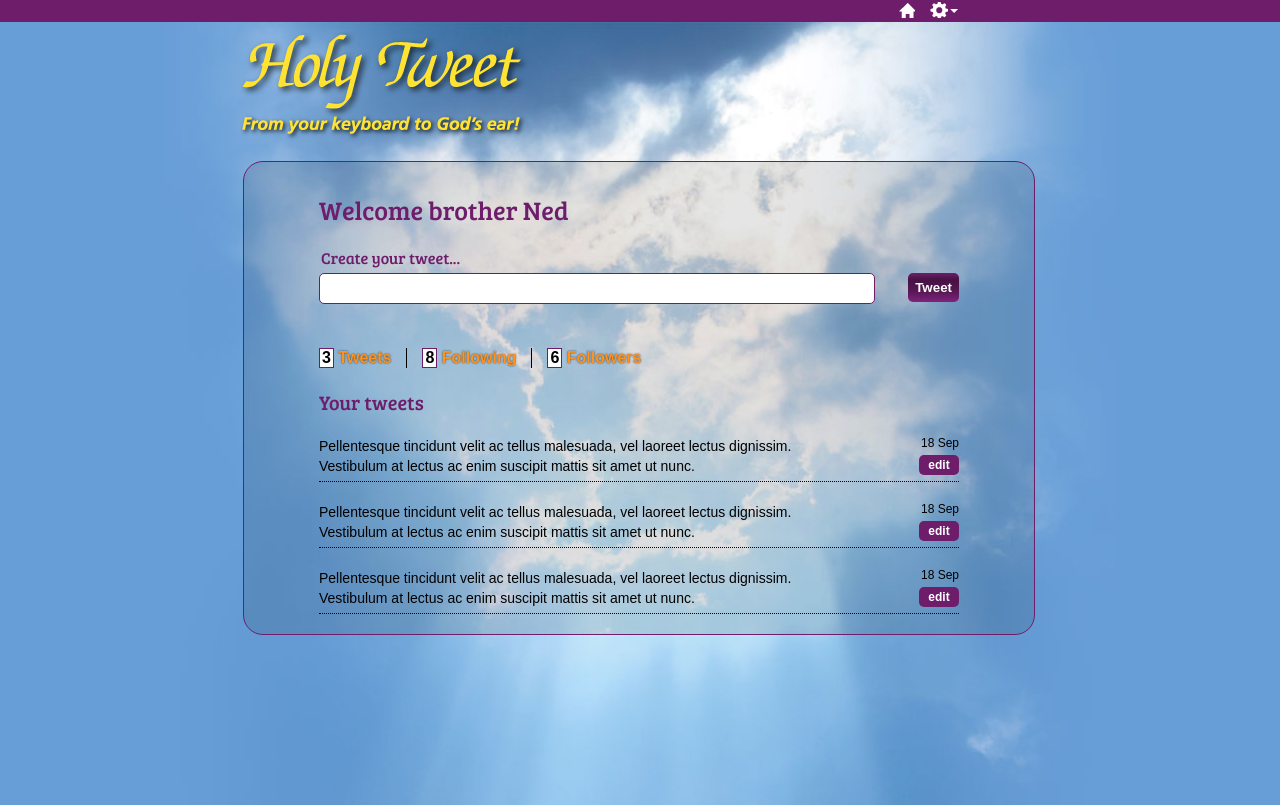
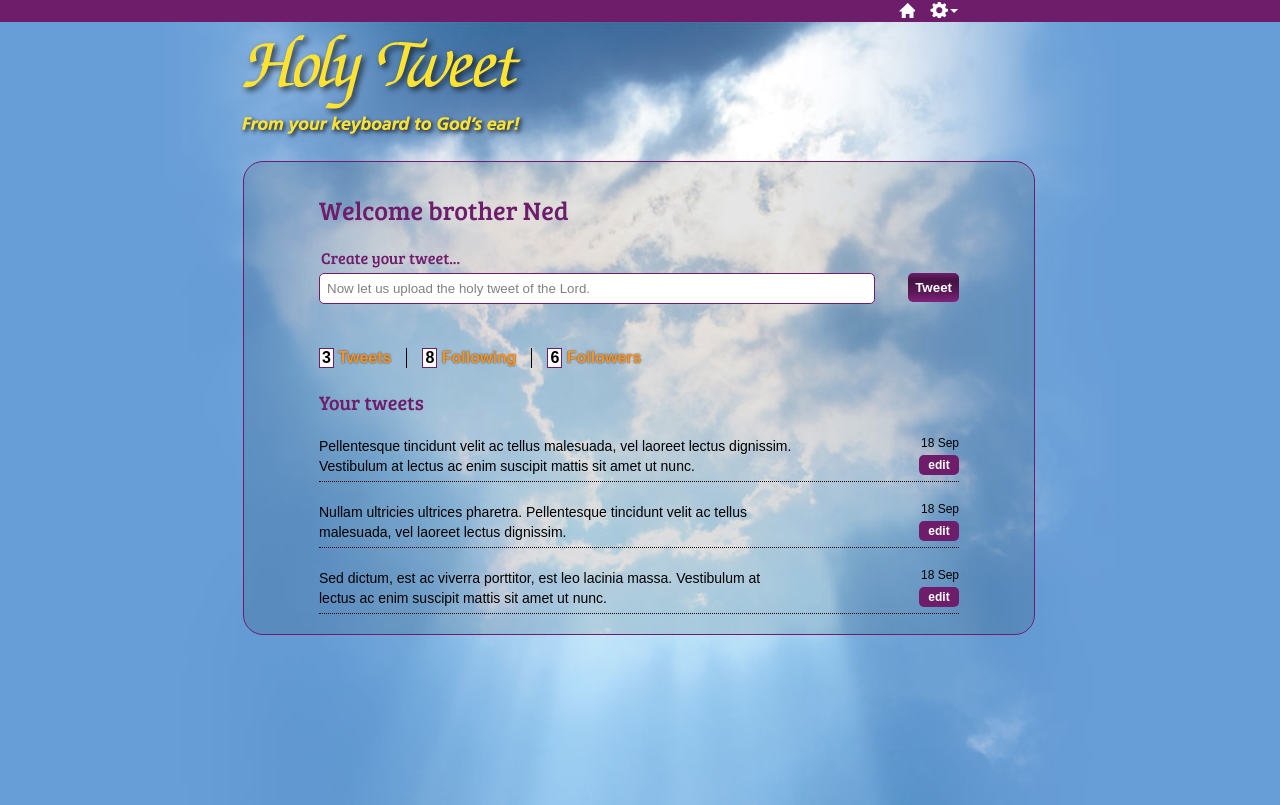
Before and after one commit to Grafixwerks/P2, a PHP site: page /dashboard.php in a window 1280 px wide. Shown: the top 805 px of the page. Run offline with PHP 8.4, Linux system fonts and the light colour scheme.

Commit message:
Added JS for text msg in Tweet input

```diff
--- a/dashboard.php
+++ b/dashboard.php
@@ -34,7 +34,7 @@
 
 
 
-<!--Now let us upload the holy Tweet of the Lord.-->
+
 
 
 <form action="" method="post" enctype="application/x-www-form-urlencoded" id="send-tweet">
@@ -79,7 +79,7 @@
     <div class="tweet">
       <div class="tweet-left">
 
-        <p>Pellentesque tincidunt velit ac tellus malesuada, vel laoreet lectus dignissim.  Vestibulum at lectus ac enim suscipit mattis sit amet ut nunc. </p>
+        <p>Nullam ultricies ultrices pharetra. Pellentesque tincidunt velit ac tellus malesuada, vel laoreet lectus dignissim.</p>
       </div><!-- .tweet-left -->
 
       <div class="tweet-right"><span class="date">18 Sep</span>  <a href="#" class="btn-small edit">edit</a> </div><!-- .tweet-right -->
@@ -91,7 +91,7 @@
     <div class="tweet">
       <div class="tweet-left">
 
-        <p>Pellentesque tincidunt velit ac tellus malesuada, vel laoreet lectus dignissim.  Vestibulum at lectus ac enim suscipit mattis sit amet ut nunc. </p>
+        <p>Sed dictum, est ac viverra porttitor, est leo lacinia massa.  Vestibulum at lectus ac enim suscipit mattis sit amet ut nunc. </p>
       </div><!-- .tweet-left -->
 
       <div class="tweet-right"><span class="date">18 Sep</span>  <a href="#" class="btn-small edit">edit</a> </div><!-- .tweet-right -->
@@ -108,11 +108,11 @@
 
     <div class="tweet"> <img src="images/th-unk-user.png" width="48" height="48" alt="" class="user-th">
       <div class="tweet-left">
-        <h3><a href="#">Daisuke Murase</a> @typester</h3>
+        <h3><a href="#">Thomas Durran</a> @TD</h3>
         <p>Pellentesque tincidunt velit ac tellus malesuada, vel laoreet lectus dignissim.  Vestibulum at lectus ac enim suscipit mattis sit amet ut nunc. </p>
       </div><!-- .tweet-left -->
 
-      <div class="tweet-right"><span class="date">18 Sep</span> <a href="#" class="btn-small follow">unfollow</a> </div><!-- .tweet-right -->
+      <div class="tweet-right"> <a href="#" class="btn-small follow">unfollow</a> </div><!-- .tweet-right -->
       <br class="clr-flt">
     </div><!-- .tweet -->
 
@@ -120,10 +120,10 @@
     <div class="tweet"> <img src="images/th-unk-user.png" width="48" height="48" alt="" class="user-th">
       <div class="tweet-left">
         <h3><a href="#">Daisuke Murase</a> @typester</h3>
-        <p>Pellentesque tincidunt velit ac tellus malesuada, vel laoreet lectus dignissim.  Vestibulum at lectus ac enim suscipit mattis sit amet ut nunc. </p>
+        <p>Phiaculis nulla id purus convallis interdum. Sed aliquet consequat dui convallis venenatis. Nam sit amet arcu et tortor sodales semper.</p>
       </div><!-- .tweet-left -->
 
-      <div class="tweet-right"><span class="date">18 Sep</span> <a href="#" class="btn-small follow">unfollow</a> </div><!-- .tweet-right -->
+      <div class="tweet-right"> <a href="#" class="btn-small follow">unfollow</a> </div><!-- .tweet-right -->
       <br class="clr-flt">
     </div><!-- .tweet -->
 
@@ -131,11 +131,11 @@
 
     <div class="tweet"> <img src="images/th-unk-user.png" width="48" height="48" alt="" class="user-th">
       <div class="tweet-left">
-        <h3><a href="#">Daisuke Murase</a> @typester</h3>
-        <p>Pellentesque tincidunt velit ac tellus malesuada, vel laoreet lectus dignissim.  Vestibulum at lectus ac enim suscipit mattis sit amet ut nunc. </p>
+        <h3><a href="#">David Hollander</a> @typester</h3>
+        <p>Vestibulum at lectus ac enim suscipit mattis sit amet ut nunc. Pellentesque tincidunt velit ac tellus malesuada, vel laoreet lectus dignissim.</p>
       </div><!-- .tweet-left -->
 
-      <div class="tweet-right"><span class="date">18 Sep</span> <a href="#" class="btn-small follow">unfollow</a> </div><!-- .tweet-right -->
+      <div class="tweet-right"><span class="date"> <a href="#" class="btn-small follow">unfollow</a> </div><!-- .tweet-right -->
       <br class="clr-flt">
     </div><!-- .tweet -->
 
@@ -160,6 +160,19 @@ tab 3
 // <![CDATA[
 
 $(document).ready(function() {
+
+// Tweet input instructions, remove on focus
+
+	  $("#tweet-msg").attr("value", "Now let us upload the holy tweet of the Lord.").css('color', '#808080');
+	  var text1 = "Now let us upload the holy tweet of the Lord.";
+
+	  $("#tweet-msg").focus(function() {
+			  if($(this).attr("value") == text1) $(this).attr("value", "").css('color', '#000');
+	  });
+
+	  $("#tweet-msg").blur(function() {
+			  if($(this).attr("value") == "") $(this).attr("value", text1).css('color', '#808080');
+	  });
 
 // These show and hide tabs
 
```
